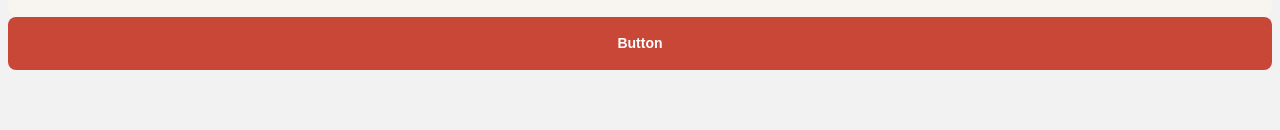
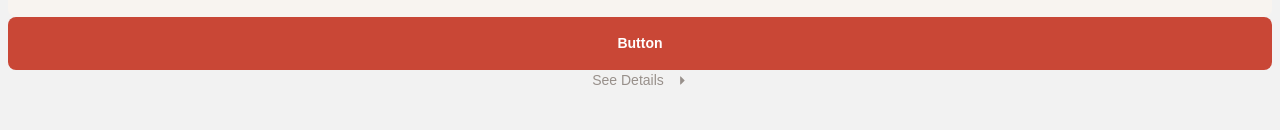
Before and after one commit to Belousmind/personal-finance-app, a Next.js app: page / in a window 1280 px wide. Shown: the part 170-300 px from the top of the page. Built offline with nearby package versions, Linux system fonts and the light colour scheme.

Commit message:
feat: add TertiatyLink component

```diff
--- a/src/app/page.tsx
+++ b/src/app/page.tsx
@@ -1,15 +1,15 @@
 import Title from "@/components/title/title";
 import Button from "@/components/button";
-
+import TertiatyLink from "@/components/link";
 
 export default function Page() {
-  return  (
+  return (
     <>
-    <Title text="Overview" />
-    <Button text="button" variant="primary"/>
-    <Button text="button" variant="secondary"/>
-    <Button text="button" variant="destroy"/>
-
+      <Title text="Overview" />
+      <Button text="button" variant="primary" />
+      <Button text="button" variant="secondary" />
+      <Button text="button" variant="destroy" />
+      <TertiatyLink href="pots" />
     </>
-  )
+  );
 }
--- /dev/null
+++ b/src/components/link/index.tsx
@@ -0,0 +1,36 @@
+import Link from "next/link";
+import styles from "./style.module.scss";
+
+type TertiaryLinkProps = {
+  text?: string;
+  href: string;
+};
+
+export default function TertiatyLink({
+  text = "see details",
+  href,
+}: TertiaryLinkProps) {
+  return (
+    <Link href={href} className={styles.link}>
+      {text}
+      <ArrowRightIcon />
+    </Link>
+  );
+}
+
+function ArrowRightIcon() {
+  return (
+    <svg
+      xmlns="http://www.w3.org/2000/svg"
+      width="12"
+      height="13"
+      viewBox="0 0 12 13"
+      fill="none"
+    >
+      <path
+        d="M4.76531 2.48468L8.51531 6.23469C8.55018 6.26951 8.57784 6.31087 8.59671 6.3564C8.61558 6.40192 8.62529 6.45072 8.62529 6.5C8.62529 6.54928 8.61558 6.59808 8.59671 6.6436C8.57784 6.68912 8.55018 6.73048 8.51531 6.76531L4.76531 10.5153C4.71287 10.5678 4.64602 10.6036 4.57324 10.6181C4.50046 10.6326 4.42501 10.6251 4.35645 10.5967C4.28789 10.5683 4.22931 10.5202 4.1881 10.4585C4.1469 10.3968 4.12494 10.3242 4.125 10.25L4.125 2.75C4.12494 2.67579 4.1469 2.60323 4.1881 2.5415C4.22931 2.47978 4.28789 2.43167 4.35645 2.40326C4.42501 2.37486 4.50046 2.36743 4.57324 2.38192C4.64602 2.39642 4.71287 2.43218 4.76531 2.48468Z"
+        fill="currentColor"
+      />
+    </svg>
+  );
+}
--- /dev/null
+++ b/src/components/link/style.module.scss
@@ -0,0 +1,18 @@
+@use "../../styles/variables" as *;
+@use "../../styles/mixins" as *;
+
+.link {
+  @include text-preset-4;
+  @include flex-center;
+  gap: $spacing-150;
+  color: $beige-500;
+  text-decoration: none;
+  text-transform: capitalize;
+  transition: 0.2s ease-out;
+
+  @media (hover: hover) {
+    &:hover {
+      color: $grey-900;
+    }
+  }
+}
```
